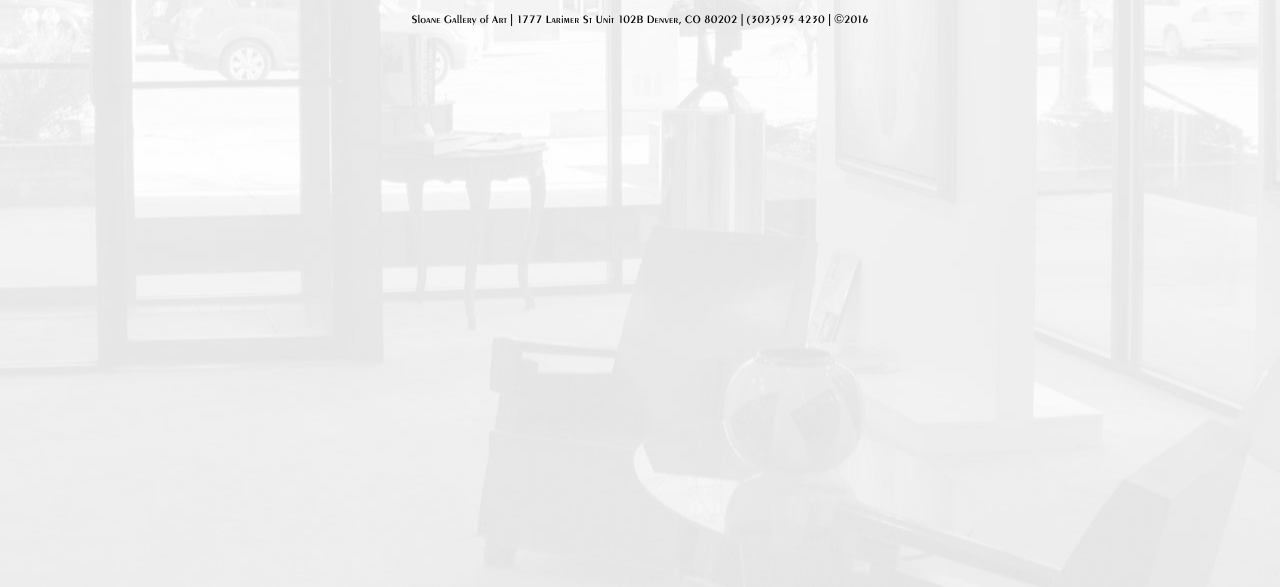
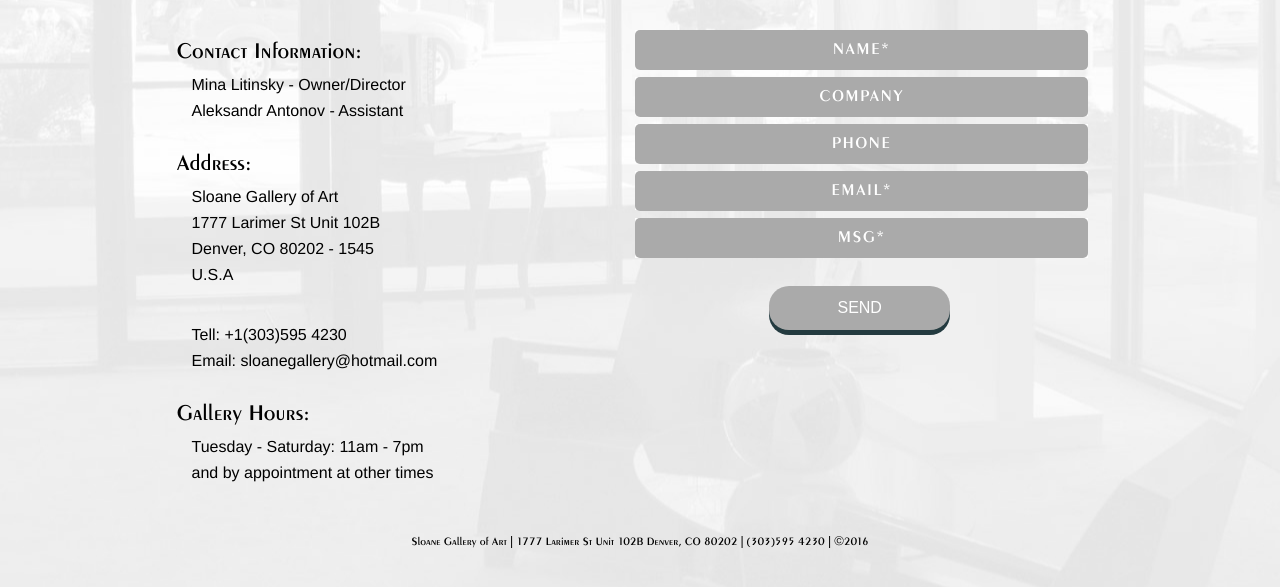
Before and after one commit to Cheshire89/Sloane-Gallery, a PHP site: page /SloaneGallery/contact/ in a window 1280 px wide. Shown: the part 159-746 px from the top of the page. Run offline with PHP 8.4, Linux system fonts and the light colour scheme; data that the repository does not hold is empty; some libraries are stand-ins or nearby versions.

Commit message:
Finished styling the email form

```diff
--- a/contact/contact.php
+++ b/contact/contact.php
@@ -6,8 +6,72 @@ include(ROOT_PATH."php/includes/header.php");
 ?>
 <section class="body">
    <div class="bodyContainer">
+	   <div id="general-info">
+	   			<ul>
+	   				<li><h4>Contact Information:</h4></li>
+	   				<li><p> Mina Litinsky - Owner/Director </p></li>
+	        		<li><p> Aleksandr Antonov - Assistant </p></li>
+	        	</ul>
+	        	<ul>
+	        		<li><h4>Address:</h4></li>
+	        		<li>
+		        		<p> Sloane Gallery of Art</p>
+						<p>1777 Larimer St Unit 102B<p>
+						<p>Denver, CO 80202 - 1545</p>
+						<p>U.S.A</p>
+					</li><br/>
+					<li>
+						<p>Tell: +1(303)595 4230</p>
+						<p>Email: sloanegallery@hotmail.com</p>
+					</li>
+				</ul>
+				<ul>
+					<li><h4>Gallery Hours:</h4></li>
+					<li><p>Tuesday - Saturday: 11am - 7pm</p></li>
+					<li><p>and by appointment at other times  </p></li>
+	   			</ul>
+	   		</div>
+   		<div id="contact-email">
 
+	   		<form id="contact-form" method="POST" action="">
+	   		<div class="field name-box">
+		        <input type="text" id="name" name="name" placeholder="Ex:John Smith" required />
+        		<label for="name">Name*</label>
+		        <span class="glyphicon-ok"></span>
+		        <span class="error"><?php if ($_SERVER["REQUEST_METHOD"] == "POST"){$name = setName($_POST["name"]);}?></span>
+	      	</div>
+	      	<div class="field name-box">
+		        <input type="text" id="company" name="company" placeholder="Ex:Company Name"/>
+        		<label for="name">Company</label>
+		        <span class="glyphicon-ok"></span>
+		        <span class="error"><?php if ($_SERVER["REQUEST_METHOD"] == "POST"){$name = setName($_POST["company"]);}?></span>
+	      	</div>
+	      	<div class="field name-box">
+		        <input type="text" id="phone" name="phone" placeholder="Ex:(333)456 7890"/>
+        		<label for="name">Phone</label>
+		        <span class="glyphicon-ok"></span>
+		        <span class="error"><?php if ($_SERVER["REQUEST_METHOD"] == "POST"){$name = setName($_POST["phone"]);}?></span>
+	      	</div>
 
+		      <div class="field email-box">
+			        <input type="text" type="email" id="email" name="email" placeholder="Ex:Name@email.com" required />
+			        <label for="email">Email*</label>
+			        <span class="glyphicon-ok"></span>
+			        <span class="error"><?php if ($_SERVER["REQUEST_METHOD"] == "POST"){$email = setEmail($_POST["email"]);}?></span>
+		      </div>
+
+	      <div class="field msg-box">
+		        <textarea id="msg" rows="4" name="message" value="<?php echo $message;?>" placeholder="Ex:How may we assist you ?"/></textarea>
+		        <label for="msg">Msg*</label>
+		        <span class="glyphicon-ok"></span>
+		        <span class="error"><?php if ($_SERVER["REQUEST_METHOD"] == "POST"){$message = setMessage($_POST["message"]);}?></span>
+	      </div>
+		  <div id="send">
+	      	<input id="send_btn" class="button" type="submit" value="Send" />
+	      </div>
+
+	   		</form>
+   		</div>
    </div>
 </section>
 
--- a/stylesheets/contact.css
+++ b/stylesheets/contact.css
@@ -0,0 +1,173 @@
+#contact-email{
+	width:45%;
+	float: left;
+	margin: 3% auto;
+}
+
+form {
+  width: 80%;
+  margin:0px auto;
+  padding-bottom: 3%;
+}
+form .field {
+  width: 100%;
+  position: relative;
+  margin-bottom: 8px;
+}
+form .field label {
+  font-family:'peignot_demiregular', sans-serif;
+  text-transform: uppercase;
+  position: absolute;
+  border-radius: 5px;
+  top: 0;
+  left: 0;
+  background: #AAA;
+  width: 125%;
+  padding: 11px 0;
+  font-size: 1.1em;
+  letter-spacing: 0.075em;
+  -webkit-transition: all 333ms ease-in-out;
+  -moz-transition: all 333ms ease-in-out;
+  -o-transition: all 333ms ease-in-out;
+  -ms-transition: all 333ms ease-in-out;
+  transition: all 333ms ease-in-out;
+  text-align: center;
+  color: #FFF;
+}
+
+form .field label + span {
+  font-family:Raleway, sans-serif;
+  opacity: 0;
+  display: block;
+  position: absolute;
+  top: 4px;
+  left: 2%;
+  font-size: 2.5em;
+  text-shadow: 1px 2px 0 #243B40;
+  -webkit-transition: all 333ms ease-in-out;
+  -moz-transition: all 333ms ease-in-out;
+  -o-transition: all 333ms ease-in-out;
+  -ms-transition: all 333ms ease-in-out;
+  transition: all 333ms ease-in-out;
+}
+
+form .field input[type="text"],
+form .field textarea#msg {
+  border: none;
+  background: #fff;
+  width: 85%;
+  margin: 0;
+  padding: 11px 0;
+  padding-left: 40%;
+  color: #313A3D;
+  font-size: 0.95em;
+  letter-spacing: 0.05em;
+  vertical-align: top;
+}
+
+form .field input[type="text"]#msg,
+form .field textarea#msg {
+  height: 18px;
+  resize:none;
+  -webkit-transition: all 333ms ease-in-out;
+  -moz-transition: all 333ms ease-in-out;
+  -o-transition: all 333ms ease-in-out;
+  -ms-transition: all 333ms ease-in-out;
+  transition: all 333ms ease-in-out;
+}
+
+form .field input[type="text"]:focus, form .field input[type="text"].focused,
+form .field textarea:focus,
+form .field textarea.focused {
+	/*outline:none;*/
+  outline-color: grey;
+}
+form .field input[type="text"]:focus#msg, form .field input[type="text"].focused#msg,
+form .field textarea:focus#msg,
+form .field textarea.focused#msg {
+  padding-bottom: 150px;
+}
+form .field input[type="text"]:focus + label, form .field input[type="text"].focused + label,
+form .field textarea:focus + label,
+form .field textarea.focused + label {
+  width: 35%;
+  background: #fcff74;
+  color: #313A3D;
+}
+form .field input[type="text"].focused + label,
+form .field textarea.focused + label {
+  /*ICON*/
+  color: #333;
+}
+form .field:hover label {
+  width: 35%;
+  background: #AAA;
+  color: #FFF;
+}
+
+form input[type="submit"] {
+  width: 50%;
+  background: #AAA;
+  border-radius: 20px;
+  border:none;
+  color: white;
+  -webkit-appearance: none;
+  text-transform: uppercase;
+  padding: 13px 30px;
+  font-size: 1em;
+  text-align: center;
+  font-family:Raleway, sans-serif;
+  font-weight: 300;
+  -webkit-transition: all 333ms ease-in-out;
+  -moz-transition: all 333ms ease-in-out;
+  -o-transition: all 333ms ease-in-out;
+  -ms-transition: all 333ms ease-in-out;
+  transition: all 333ms ease-in-out;
+  margin: 20px;
+  margin-left: 37%;
+  box-shadow: 0px 5px 0px 0px #243B40;
+}
+
+form input[type="submit"]:hover {
+  background: #fcff74;
+  color: #000;
+}
+form input[type="submit"]:focus {
+   transform: translate(0px, 5px);
+  -webkit-transform: translate(0px, 5px);
+  box-shadow: 0px 1px 0px 0px;
+  outline: 0;
+}
+
+
+#general-info{
+	width: 45%;
+	float: left;
+	margin: 2% auto;
+}
+
+#general-info ul{
+	margin:1.5% auto;
+}
+
+#general-info ul li{
+	list-style: none;
+}
+
+#general-info ul li p{
+  font-family: Helvetica,Arial,sans-serif;
+  font-weight: normal;
+	text-indent: 15px;
+	line-height: 0.5em;
+}
+
+#general-info ul li h4{
+  font-family: 'peignot_demiregular',Helvetica,sans-serif;
+  font-size: 1.5em;
+  font-weight: 700;
+  margin:0.5em 0;
+}
+
+br {
+	line-height: 0.5em;
+}
--- a/stylesheets/defult.css.css
+++ b/stylesheets/defult.css.css
@@ -347,12 +347,9 @@ h2.heading {
 .bodyContainer {
     width:80%;
 	height:auto;
-
-
-
-
     margin:0 auto;
 }
+
 @media only screen and (min-width : 641px) {
     .header {
         clear: both;
```
